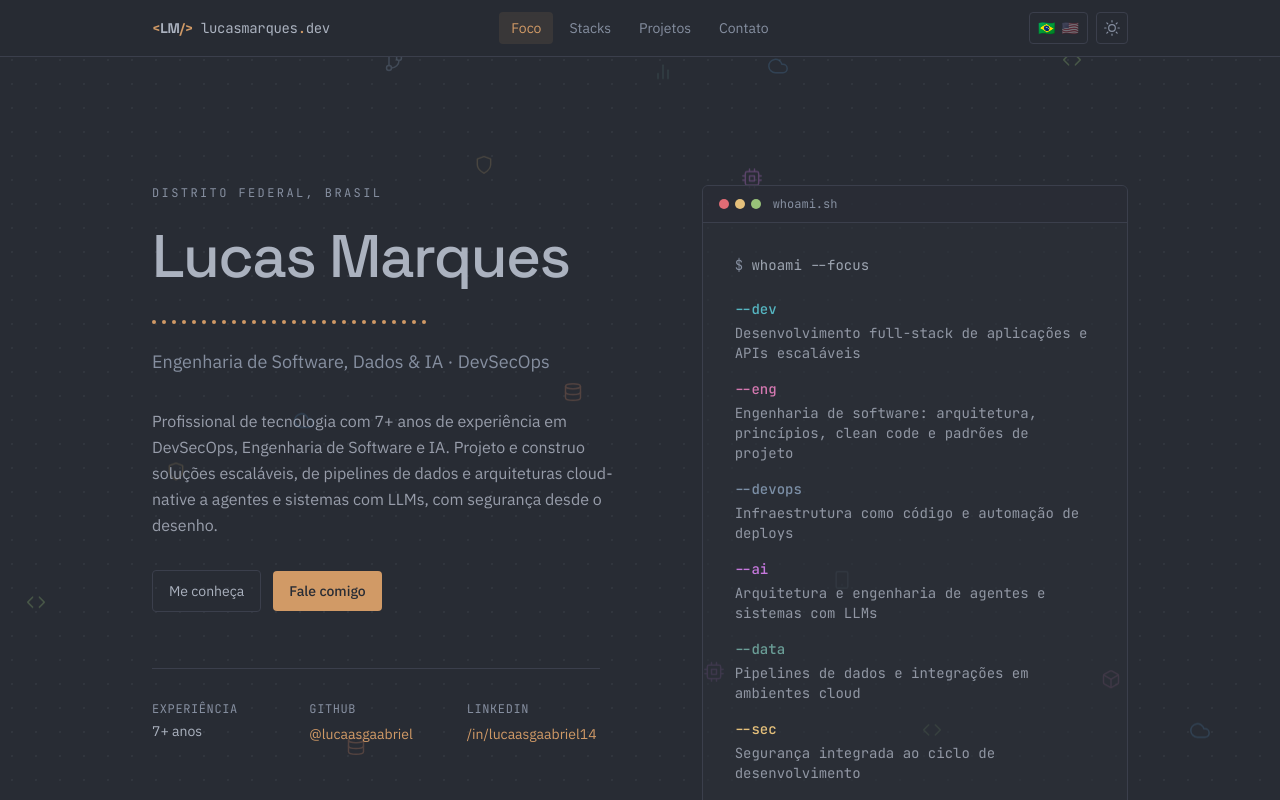
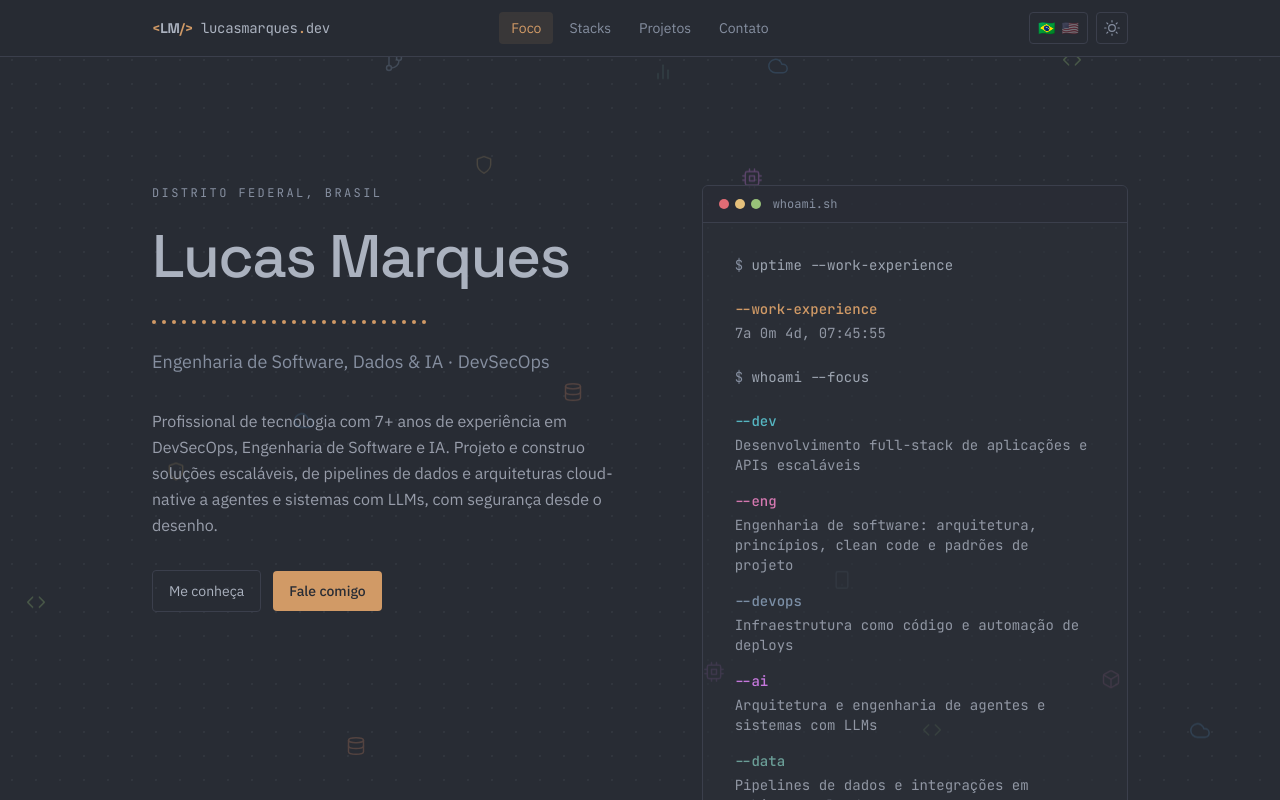
Before and after one commit to lucaasgaabriel/portfolio-lucasmarquesdev, a Next.js app: page / in a window 1280 px wide. Shown: the top 800 px of the page. Built offline with nearby package versions, Linux system fonts and the light colour scheme.

Commit message:
feat: replace static stats with a live work-experience counter
Drops the Experience/GitHub/LinkedIn stat row (those links already
live in the header, footer and the "get to know me" modal) in favor
of a ticking "uptime --work-experience" line in the whoami panel,
counting up from 2019-08-14.

```diff
--- a/src/components/Hero.tsx
+++ b/src/components/Hero.tsx
@@ -1,5 +1,6 @@
 "use client";
 
+import { useEffect, useState } from "react";
 import { CodeWindow } from "@/components/CodeWindow";
 import { IconRain } from "@/components/IconRain";
 import { MeetMeModal } from "@/components/MeetMeModal";
@@ -14,8 +15,54 @@ const TAG_COLOR: Record<string, string> = {
   SEC: "var(--accent-security)",
 };
 
+const EXPERIENCE_START = new Date(2019, 7, 14);
+
+function formatExperience(yearUnit: string) {
+  const now = new Date();
+  let years = now.getFullYear() - EXPERIENCE_START.getFullYear();
+  let months = now.getMonth() - EXPERIENCE_START.getMonth();
+  let days = now.getDate() - EXPERIENCE_START.getDate();
+  let hours = now.getHours() - EXPERIENCE_START.getHours();
+  let minutes = now.getMinutes() - EXPERIENCE_START.getMinutes();
+  let seconds = now.getSeconds() - EXPERIENCE_START.getSeconds();
+
+  if (seconds < 0) {
+    seconds += 60;
+    minutes -= 1;
+  }
+  if (minutes < 0) {
+    minutes += 60;
+    hours -= 1;
+  }
+  if (hours < 0) {
+    hours += 24;
+    days -= 1;
+  }
+  if (days < 0) {
+    days += new Date(now.getFullYear(), now.getMonth(), 0).getDate();
+    months -= 1;
+  }
+  if (months < 0) {
+    months += 12;
+    years -= 1;
+  }
+
+  const pad = (value: number) => String(value).padStart(2, "0");
+  return `${years}${yearUnit} ${months}m ${days}d, ${pad(hours)}:${pad(minutes)}:${pad(seconds)}`;
+}
+
 export function Hero() {
   const { t } = useLanguage();
+  const [experience, setExperience] = useState(() =>
+    typeof window === "undefined" ? "" : formatExperience(t.ui.experienceYearUnit),
+  );
+
+  useEffect(() => {
+    const id = setInterval(() => {
+      setExperience(formatExperience(t.ui.experienceYearUnit));
+    }, 1000);
+    return () => clearInterval(id);
+  }, [t.ui.experienceYearUnit]);
 
   return (
     <section className="relative overflow-hidden border-b border-border">
@@ -60,51 +107,33 @@ export function Hero() {
               </a>
             </div>
 
-            <dl className="mt-14 grid max-w-md grid-cols-3 gap-6 border-t border-border pt-8">
-              <div>
-                <dt className="font-mono text-xs uppercase tracking-wider text-muted">
-                  {t.ui.experience}
-                </dt>
-                <dd className="mt-1 text-sm text-foreground">
-                  {t.experienceYears}
-                </dd>
-              </div>
-              <div>
-                <dt className="font-mono text-xs uppercase tracking-wider text-muted">
-                  GitHub
-                </dt>
-                <dd className="mt-1">
-                  <a
-                    href={t.github}
-                    target="_blank"
-                    rel="noopener noreferrer"
-                    className="text-sm text-accent underline-offset-4 hover:underline"
-                  >
-                    {t.githubHandle}
-                  </a>
-                </dd>
-              </div>
-              <div>
-                <dt className="font-mono text-xs uppercase tracking-wider text-muted">
-                  LinkedIn
-                </dt>
-                <dd className="mt-1">
-                  <a
-                    href={t.linkedin}
-                    target="_blank"
-                    rel="noopener noreferrer"
-                    className="text-sm text-accent underline-offset-4 hover:underline"
-                  >
-                    {t.linkedinHandle}
-                  </a>
-                </dd>
-              </div>
-            </dl>
           </div>
 
           <div id="foco">
             <CodeWindow title="whoami.sh">
               <p className="font-mono text-[13px] sm:text-sm">
+                <span className="text-muted">$</span>{" "}
+                <span className="text-foreground/90">uptime --work-experience</span>
+              </p>
+
+              <ul className="mt-6">
+                <li className="flex flex-wrap gap-x-4 gap-y-1 font-mono text-[13px] sm:text-sm">
+                  <span
+                    className="shrink-0 font-medium"
+                    style={{ color: "var(--accent)" }}
+                  >
+                    --work-experience
+                  </span>
+                  <span
+                    className="flex-1 basis-64 tabular-nums text-foreground/80"
+                    suppressHydrationWarning
+                  >
+                    {experience || "…"}
+                  </span>
+                </li>
+              </ul>
+
+              <p className="mt-6 font-mono text-[13px] sm:text-sm">
                 <span className="text-muted">$</span>{" "}
                 <span className="text-foreground/90">{t.ui.whoamiCommand}</span>
               </p>
--- a/src/data/content.ts
+++ b/src/data/content.ts
@@ -32,7 +32,6 @@ export type Content = {
   role: string;
   location: string;
   footerLocation: string;
-  experienceYears: string;
   bio: string;
   linkedin: string;
   github: string;
@@ -43,8 +42,8 @@ export type Content = {
   projects: readonly Project[];
   navLinks: readonly NavLink[];
   ui: {
-    experience: string;
     whoamiCommand: string;
+    experienceYearUnit: string;
     stacksHeading: string;
     stacksSubtitle: string;
     projectsHeading: string;
@@ -317,7 +316,6 @@ export const content: Record<Lang, Content> = {
     role: "Engenharia de Software, Dados & IA · DevSecOps",
     location: "Distrito Federal, Brasil",
     footerLocation: "Distrito Federal · Brasil",
-    experienceYears: "7+ anos",
     bio: "Profissional de tecnologia com 7+ anos de experiência em DevSecOps, Engenharia de Software e IA. Projeto e construo soluções escaláveis, de pipelines de dados e arquiteturas cloud-native a agentes e sistemas com LLMs, com segurança desde o desenho.",
     linkedin: "https://www.linkedin.com/in/lucaasgaabriel14/",
     github: "https://github.com/lucaasgaabriel",
@@ -333,8 +331,8 @@ export const content: Record<Lang, Content> = {
       { href: "#contato", label: "Contato" },
     ],
     ui: {
-      experience: "Experiência",
       whoamiCommand: "whoami --focus",
+      experienceYearUnit: "a",
       stacksHeading: "Stacks",
       stacksSubtitle:
         "Da primeira linha de código à produção em escala: o que sustenta o que projeto e entrego de ponta a ponta, com segurança em cada camada.",
@@ -371,7 +369,6 @@ export const content: Record<Lang, Content> = {
     role: "Software Engineering, Data & AI · DevSecOps",
     location: "Distrito Federal, Brazil",
     footerLocation: "Distrito Federal · Brazil",
-    experienceYears: "7+ years",
     bio: "Technology professional with 7+ years of experience in DevSecOps, Software Engineering and AI. I design and build scalable solutions, from data pipelines and cloud-native architectures to agents and LLM-based systems, with security from the design phase.",
     linkedin: "https://www.linkedin.com/in/lucaasgaabriel14/",
     github: "https://github.com/lucaasgaabriel",
@@ -387,8 +384,8 @@ export const content: Record<Lang, Content> = {
       { href: "#contato", label: "Contact" },
     ],
     ui: {
-      experience: "Experience",
       whoamiCommand: "whoami --focus",
+      experienceYearUnit: "y",
       stacksHeading: "Stacks",
       stacksSubtitle:
         "From the first line of code to production at scale: what backs what I design and ship end to end, with security in every layer.",
```
